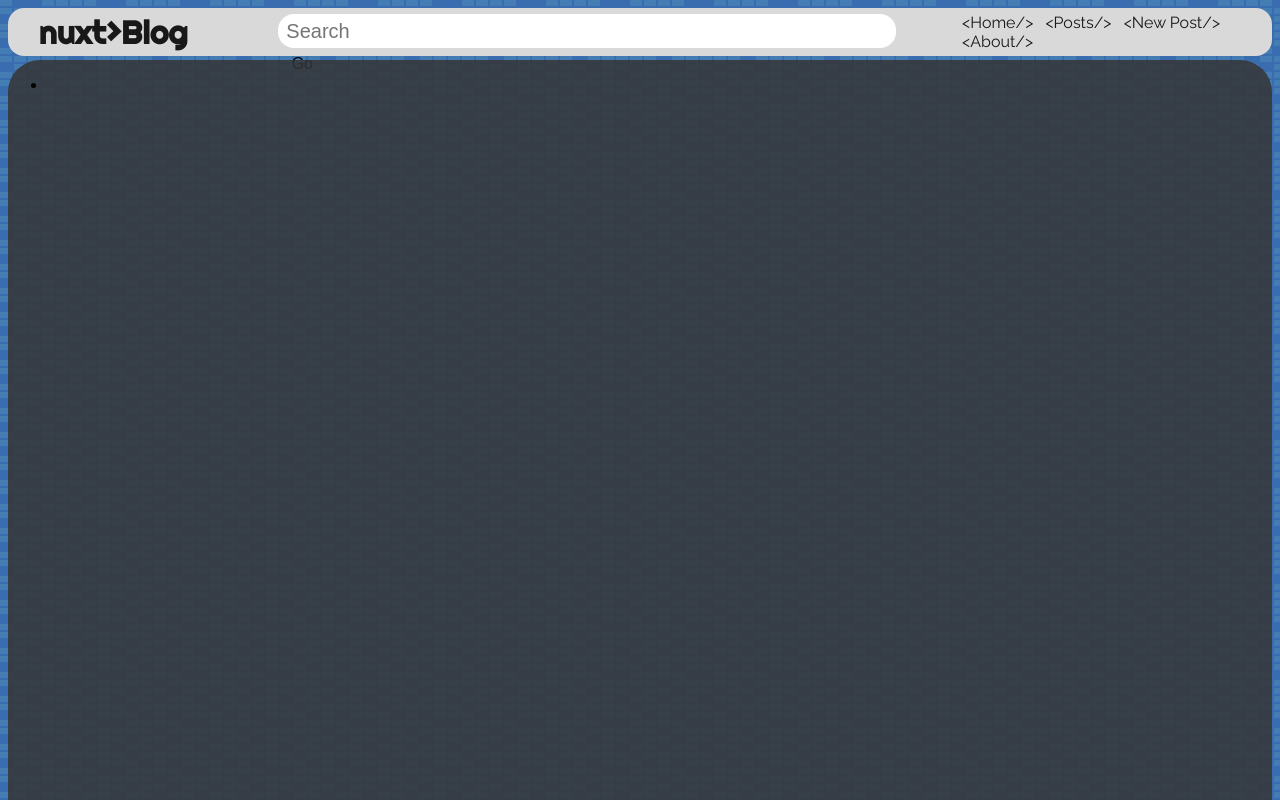
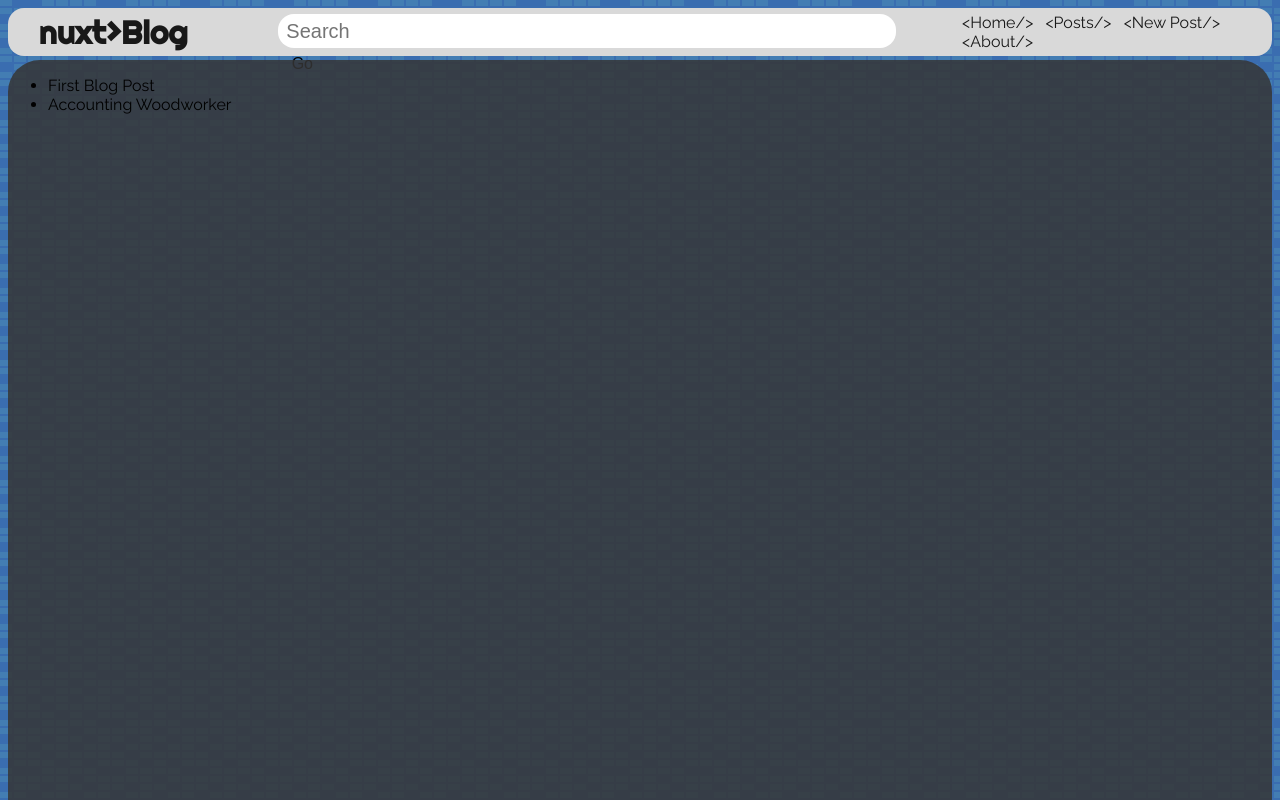
Before and after one commit to nmoore14/nuxt_blog, a Nuxt app: page / in a window 1280 px wide. Shown: the top 800 px of the page. Built offline with nearby package versions, Linux system fonts and the light colour scheme.

Commit message:
working on looping through the data

```diff
--- a/pages/index.vue
+++ b/pages/index.vue
@@ -1,7 +1,8 @@
 <template>
   <div id="content-home">
     <ul v-for="(post, index) in posts" :key="index">
-      <li>{{ post.title }}</li>
+      <li>{{ post[0].title }}</li>
+      <li>{{ post[1].title }}</li>
     </ul>
   </div>
 </template>
@@ -10,10 +11,11 @@
 import json from '~/static/posts.json'
 export default {
   data() {
-        return {
-          posts: json
-        }
-    }
+      return {
+        posts: json
+      }
+  }
+
 }
 </script>
 
```
